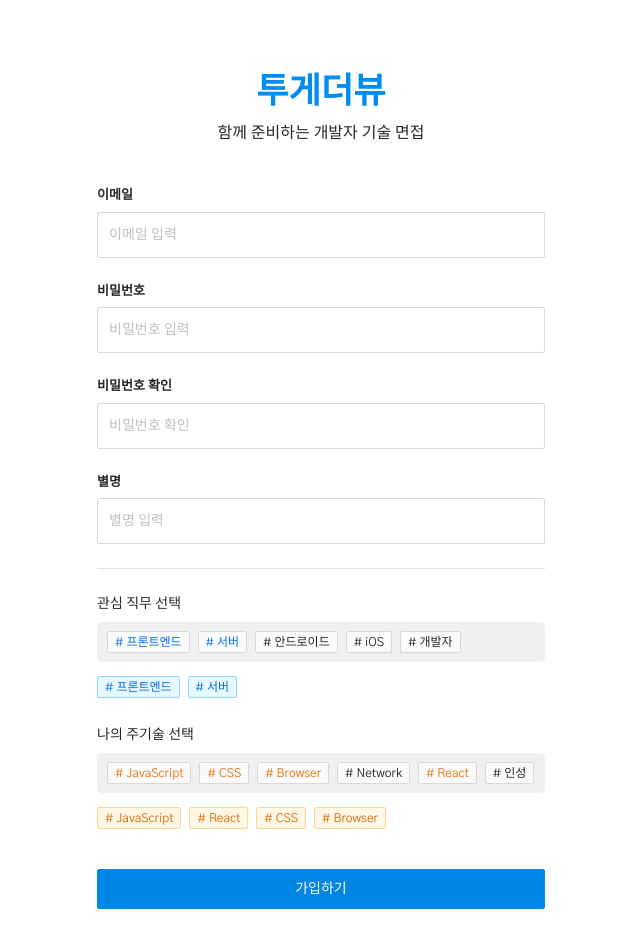
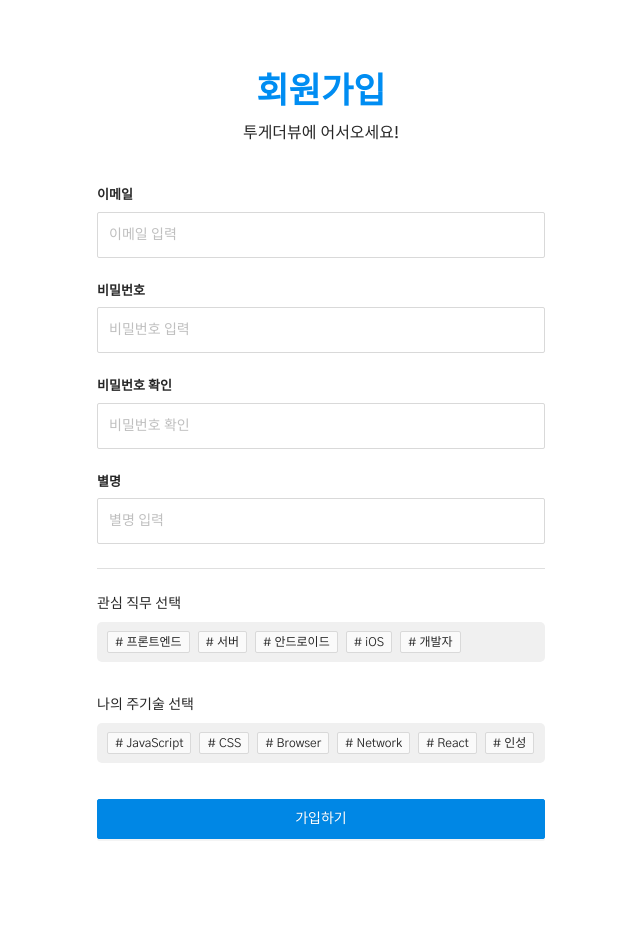
Before and after one commit to togather-view/togather-view-demo, a Next.js app: page /signup in a window 1280 px wide. Shown: the top 948 px of the page, without its empty margins (319-959 px from the left). Built offline with nearby package versions, Linux system fonts and the light colour scheme; a web font is replaced by a local one.

Commit message:
fix: Modify signup title & set selected blank array & set link to signup button in login page

```diff
--- a/src/pages/signup.tsx
+++ b/src/pages/signup.tsx
@@ -8,22 +8,21 @@ import TagSelectComponent from "@src/components/interview/TagSelect.component";
 // dummy
 import { GroupList } from "@dummy/group.data";
 import { TechList } from "@dummy/tech.data";
-import { myAccount } from "@dummy/user.data";
 
 // styles
 import styles from "@src/styles/pages/Login.module.scss";
 import tagStyles from "@src/styles/components/TagSelect.module.scss";
 
 function SignUpPage() {
-  const [selectedJobList, setSelectedJobList] = useState(myAccount.jobList);
-  const [selectedTechList, setSelectedTechList] = useState(myAccount.techList);
+  const [selectedJobList, setSelectedJobList] = useState([]);
+  const [selectedTechList, setSelectedTechList] = useState([]);
 
   return (
     <div className={styles.container}>
       <div className={styles.box}>
         <div className={styles.logo}>
-          <h1 className={styles.title}>투게더뷰</h1>
-          <p className={styles.description}>함께 준비하는 개발자 기술 면접</p>
+          <h1 className={styles.title}>회원가입</h1>
+          <p className={styles.description}>투게더뷰에 어서오세요!</p>
         </div>
         <div className={styles.form}>
           <div className={styles.item}>
```
Also changed, not shown: src/pages/login.tsx (+7 -3 lines).
